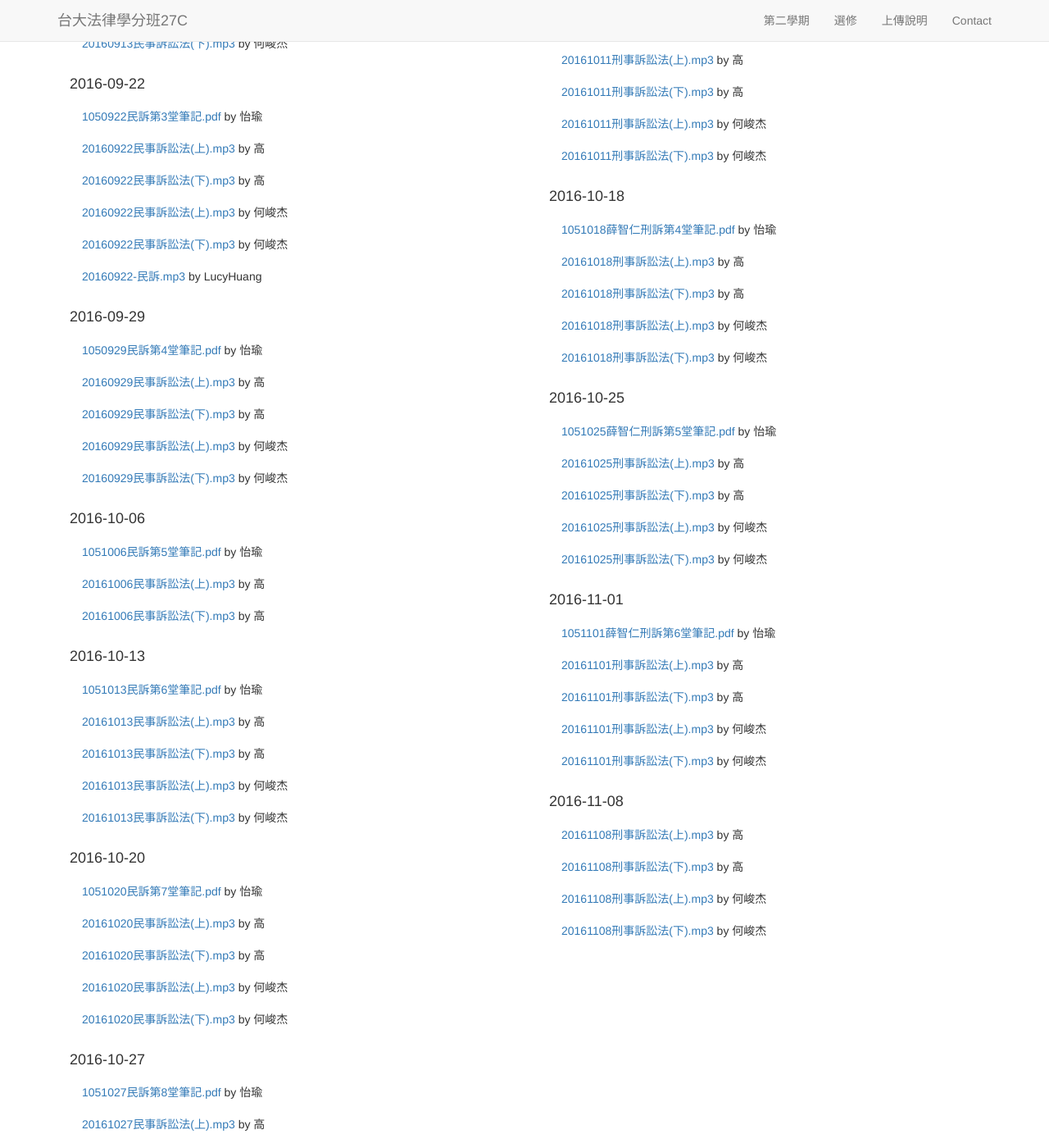
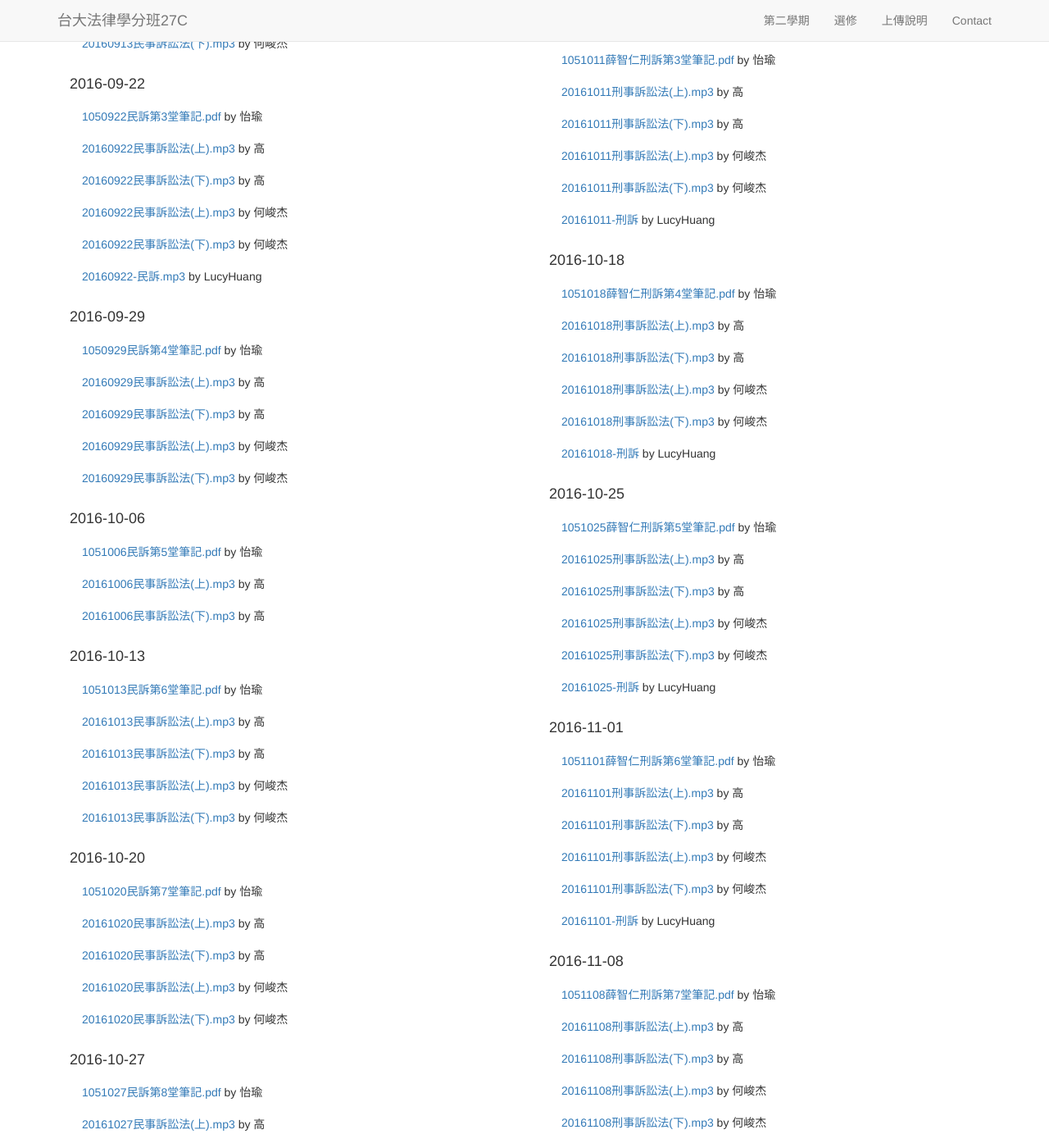
Before and after one commit to maxmilian/ntu_specs_law, a Jekyll site: the page built from semester2/index.html, in a window 1280 px wide and 1400 px high, scrolled down 562 px. Shown: the whole window at 82% size. Built offline with Jekyll 4.4.1, drawn with Linux system fonts in a browser that asks for light colours; nearby versions of some CDN libraries; some of the changed text lies outside the part shown.

Commit message:
add Huang records

```diff
--- a/elective/index.html
+++ b/elective/index.html
@@ -39,6 +39,7 @@
       </ul>
       <h4>2016-10-28</h4>
       <ul class="list-group">
+        <li class="list-group-item"><a href="/ntu_specs_law/elective/enforcement_act/doc/enforcement_act_5.pdf">1051028吳從周強執第5堂筆記.pdf</a> by 怡瑜</li>
         <li class="list-group-item"><a href="{{ site.enforcement_act_record }}/Ho_5_1.mp3">20161028強制執行法(上).mp3</a> by 何峻杰</li>
         <li class="list-group-item"><a href="{{ site.enforcement_act_record }}/Ho_5_2.mp3">20161028強制執行法(下).mp3</a> by 何峻杰</li>
       </ul>
--- a/semester2/index.html
+++ b/semester2/index.html
@@ -93,6 +93,7 @@
         <li class="list-group-item"><a href="{{ site.criminal_procedure_record }}/Kao_1_2.mp3">20160920刑事訴訟法(下).mp3</a> by 高</li>
         <li class="list-group-item"><a href="{{ site.criminal_procedure_record }}/Ho_1_1.mp3">20160920刑事訴訟法(上).mp3</a> by 何峻杰</li>
         <li class="list-group-item"><a href="{{ site.criminal_procedure_record }}/Ho_1_2.mp3">20160920刑事訴訟法(下).mp3</a> by 何峻杰</li>
+        <li class="list-group-item"><a href="{{ site.criminal_procedure_record }}/Huang_1.mp3">20160920-刑訴</a> by LucyHuang</li>
       </ul>
       <h4>2016-10-04</h4>
       <ul class="list-group">
@@ -107,6 +108,7 @@
         <li class="list-group-item"><a href="{{ site.criminal_procedure_record }}/Kao_3_2.mp3">20161011刑事訴訟法(下).mp3</a> by 高</li>
         <li class="list-group-item"><a href="{{ site.criminal_procedure_record }}/Ho_3_1.mp3">20161011刑事訴訟法(上).mp3</a> by 何峻杰</li>
         <li class="list-group-item"><a href="{{ site.criminal_procedure_record }}/Ho_3_2.mp3">20161011刑事訴訟法(下).mp3</a> by 何峻杰</li>
+        <li class="list-group-item"><a href="{{ site.criminal_procedure_record }}/Huang_3.mp3">20161011-刑訴</a> by LucyHuang</li>
       </ul>
       <h4>2016-10-18</h4>
       <ul class="list-group">
@@ -115,6 +117,7 @@
         <li class="list-group-item"><a href="{{ site.criminal_procedure_record }}/Kao_4_2.mp3">20161018刑事訴訟法(下).mp3</a> by 高</li>
         <li class="list-group-item"><a href="{{ site.criminal_procedure_record }}/Ho_4_1.mp3">20161018刑事訴訟法(上).mp3</a> by 何峻杰</li>
         <li class="list-group-item"><a href="{{ site.criminal_procedure_record }}/Ho_4_2.mp3">20161018刑事訴訟法(下).mp3</a> by 何峻杰</li>
+        <li class="list-group-item"><a href="{{ site.criminal_procedure_record }}/Huang_4.mp3">20161018-刑訴</a> by LucyHuang</li>
       </ul>
       <h4>2016-10-25</h4>
       <ul class="list-group">
@@ -123,6 +126,7 @@
         <li class="list-group-item"><a href="{{ site.criminal_procedure_record }}/Kao_5_2.mp3">20161025刑事訴訟法(下).mp3</a> by 高</li>
         <li class="list-group-item"><a href="{{ site.criminal_procedure_record }}/Ho_5_1.mp3">20161025刑事訴訟法(上).mp3</a> by 何峻杰</li>
         <li class="list-group-item"><a href="{{ site.criminal_procedure_record }}/Ho_5_2.mp3">20161025刑事訴訟法(下).mp3</a> by 何峻杰</li>
+        <li class="list-group-item"><a href="{{ site.criminal_procedure_record }}/Huang_5.mp3">20161025-刑訴</a> by LucyHuang</li>
       </ul>
       <h4>2016-11-01</h4>
       <ul class="list-group">
@@ -131,13 +135,16 @@
         <li class="list-group-item"><a href="{{ site.criminal_procedure_record }}/Kao_6_2.mp3">20161101刑事訴訟法(下).mp3</a> by 高</li>
         <li class="list-group-item"><a href="{{ site.criminal_procedure_record }}/Ho_6_1.mp3">20161101刑事訴訟法(上).mp3</a> by 何峻杰</li>
         <li class="list-group-item"><a href="{{ site.criminal_procedure_record }}/Ho_6_2.mp3">20161101刑事訴訟法(下).mp3</a> by 何峻杰</li>
+        <li class="list-group-item"><a href="{{ site.criminal_procedure_record }}/Huang_6.mp3">20161101-刑訴</a> by LucyHuang</li>
       </ul>
       <h4>2016-11-08</h4>
       <ul class="list-group">
+        <li class="list-group-item"><a href="/ntu_specs_law/semester2/criminal_procedure/doc/criminal_procedure_7.pdf">1051108薛智仁刑訴第7堂筆記.pdf</a> by 怡瑜</li>
         <li class="list-group-item"><a href="{{ site.criminal_procedure_record }}/Kao_7_1.mp3">20161108刑事訴訟法(上).mp3</a> by 高</li>
         <li class="list-group-item"><a href="{{ site.criminal_procedure_record }}/Kao_7_2.mp3">20161108刑事訴訟法(下).mp3</a> by 高</li>
         <li class="list-group-item"><a href="{{ site.criminal_procedure_record }}/Ho_7_1.mp3">20161108刑事訴訟法(上).mp3</a> by 何峻杰</li>
         <li class="list-group-item"><a href="{{ site.criminal_procedure_record }}/Ho_7_2.mp3">20161108刑事訴訟法(下).mp3</a> by 何峻杰</li>
+        <li class="list-group-item"><a href="{{ site.criminal_procedure_record }}/Huang_7.mp3">20161108-刑訴</a> by LucyHuang</li>
       </ul>
     </div>
   </div>
```
Also changed, not shown: 2 other files.
